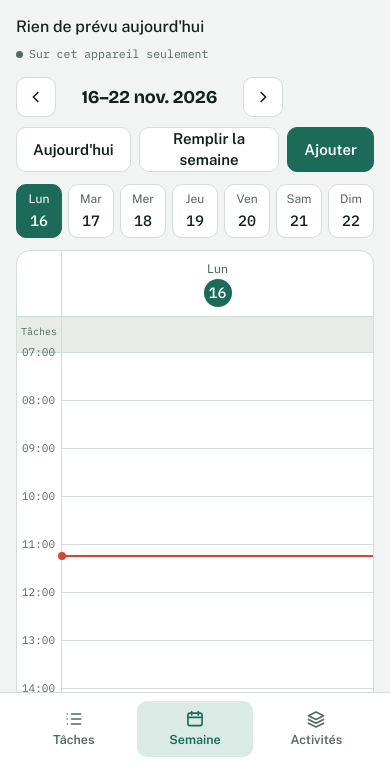
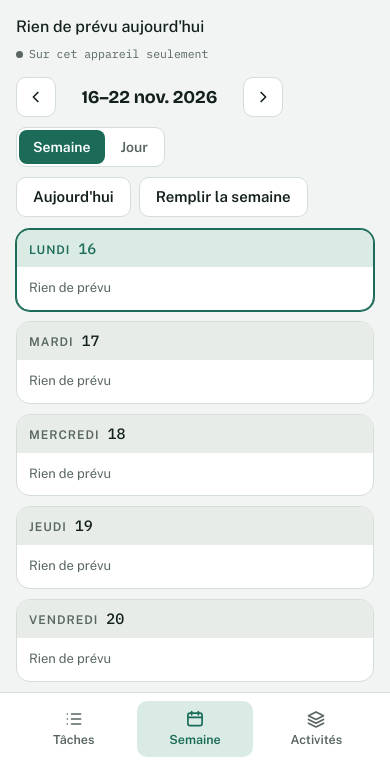
Before and after one commit to Glandisart/Tasks, a plain HTML site: page index.html in a window 390 px wide. Both pictures are taken after a click on the link "Semaine". Shown: the part 79-844 px from the top of the page. Drawn offline with nearby package versions, Linux system fonts and the light colour scheme.

Commit message:
Semaine : vue des sept jours à la suite sur téléphone (bascule Semaine / Jour)
Co-Authored-By: Claude Sonnet 5.5 <noreply@anthropic.com>
Claude-Session: https://claude.ai/code/session_01DMeXySTtUxHxWxzymDyFAn

```diff
--- a/index.html
+++ b/index.html
@@ -181,6 +181,36 @@ input::placeholder{color:var(--muted)}
   .strip{display:flex}
 }
 
+/* Vue semaine complète (téléphone) : les 7 jours à la suite */
+.seg{display:none;border:1px solid var(--line);border-radius:10px;background:var(--surface);padding:2px;gap:2px}
+.seg button{min-height:34px;padding:0 14px;border:0;border-radius:8px;background:none;font-weight:600;font-size:14px;color:var(--muted)}
+.seg button[aria-pressed="true"]{background:var(--accent);color:var(--accent-ink)}
+.agenda{display:none;gap:10px;flex-direction:column}
+.ag-day{background:var(--surface);border:1px solid var(--line);border-radius:14px;overflow:hidden}
+.ag-day.today{border-color:var(--accent);box-shadow:0 0 0 1px var(--accent)}
+.ag-day.past{opacity:.72}
+.ag-h{display:flex;align-items:baseline;gap:8px;width:100%;text-align:left;background:var(--surface-2);border:0;padding:8px 12px;font-size:12px;font-weight:600;letter-spacing:.08em;text-transform:uppercase;color:var(--muted)}
+.ag-day.today .ag-h{background:var(--accent-soft);color:var(--accent)}
+.ag-h .ag-dd{font-family:var(--f-mono);font-size:15px;letter-spacing:0;color:var(--ink);font-weight:500}
+.ag-day.today .ag-h .ag-dd{color:var(--accent)}
+.ag-h .ag-hol{margin-left:auto;font-size:11px;letter-spacing:0;text-transform:none;color:var(--warn);font-weight:600;text-align:right}
+.ag-list{list-style:none;margin:0;padding:6px 10px;display:flex;flex-direction:column;gap:4px}
+.ag-list .tk{display:flex;align-items:flex-start;gap:10px;min-height:36px;padding:2px 0;border:0;background:none;font-size:15px;line-height:1.3}
+.ag-list .tk-box{width:20px;height:20px;margin-top:7px}
+.ag-list .tk-t{background:none;border:0;padding:6px 0;text-align:left;font-size:15px;color:var(--ink);flex:1;min-width:0}
+.ag-list .tk.done .tk-t{text-decoration:line-through;color:var(--muted)}
+.ag-list .tk.late .tk-time{color:var(--danger)}
+.ag-ev{display:flex;flex-direction:column;gap:1px;width:100%;text-align:left;border:0;border-radius:8px;padding:6px 10px;background:var(--eb);color:var(--ef);min-width:0}
+.ag-ev.gen{background:none;border:1.5px dashed var(--ef)}
+.ag-ev .ev-t{font-size:14px}
+.ag-ev .ev-m{font-size:11.5px}
+.ag-empty{color:var(--muted);font-size:13px;padding:6px 2px}
+@media (max-width:899px){
+  .seg{display:inline-flex}
+  #view-semaine.mode-liste .agenda{display:flex}
+  #view-semaine.mode-liste #strip,#view-semaine.mode-liste #timetable,#view-semaine.mode-liste #wk-add{display:none}
+}
+
 /* Fenêtres */
 .overlay{position:fixed;inset:0;z-index:50;background:rgba(8,14,11,.55);display:flex;align-items:flex-end;justify-content:center;
   padding-left:env(safe-area-inset-left,0px);padding-right:env(safe-area-inset-right,0px)}
@@ -312,6 +342,7 @@ input::placeholder{color:var(--muted)}
           <h2 id="wk-label" class="wk-label"></h2>
           <button type="button" class="icon-btn" id="wk-next" aria-label="Semaine suivante"><svg viewBox="0 0 24 24" width="18" height="18" fill="none" stroke="currentColor" stroke-width="2.2" stroke-linecap="round" stroke-linejoin="round" aria-hidden="true"><path d="M9.5 6l6 6-6 6"/></svg></button>
         </div>
+        <div class="seg" id="wk-mode" role="group" aria-label="Affichage"><button type="button" data-mode="liste" aria-pressed="true">Semaine</button><button type="button" data-mode="jour" aria-pressed="false">Jour</button></div>
         <div class="wk-actions">
           <button type="button" class="btn" id="wk-today">Aujourd'hui</button>
           <button type="button" class="btn" id="wk-fill">Remplir la semaine</button>
@@ -319,6 +350,7 @@ input::placeholder{color:var(--muted)}
         </div>
       </div>
       <div id="strip" class="strip"></div>
+      <div id="agenda" class="agenda"></div>
       <div id="timetable" class="tt"></div>
     </section>
     <section id="view-activites" aria-label="Activités" hidden>
@@ -595,7 +627,7 @@ const state = {
   tab: 'taches',
   tasks: [], events: [],
   known: { todo: false, planning: false },
-  selDay: dow(new Date()), weekOffset: 0,
+  selDay: dow(new Date()), weekOffset: 0, wkMode: (function () { try { return localStorage.getItem('qd.v1.wkmode') === 'jour' ? 'jour' : 'liste'; } catch (e) { return 'liste'; } })(),
   showDone: false, qaPrio: false,
   activities: [], gen: defaultGen(), seeded: []
 };
@@ -968,6 +1000,36 @@ function renderWeek() {
     bArr.push('<div class="' + cc + (hn ? ' hol' : '') + ' col-b" data-day="' + i + '" data-minh="' + minH + '" style="height:' + bodyH + 'px">' + evh + '</div>');
   });
   $('#timetable').innerHTML = hArr.join('') + tArr.join('') + bArr.join('');
+  renderAgenda(days, byDay, tStr);
+}
+
+/* Les sept jours à la suite : tâches du jour sans heure d'abord, puis tout par heure */
+const DAY_FULL = ['Lundi', 'Mardi', 'Mercredi', 'Jeudi', 'Vendredi', 'Samedi', 'Dimanche'];
+function renderAgenda(days, byDay, tStr) {
+  const view = $('#view-semaine');
+  view.classList.toggle('mode-liste', state.wkMode === 'liste');
+  $('#wk-mode').querySelectorAll('button').forEach(b => b.setAttribute('aria-pressed', String(b.dataset.mode === state.wkMode)));
+  $('#agenda').innerHTML = days.map((d, i) => {
+    const s = ymd(d);
+    const items = [];
+    state.tasks.filter(tk => tk.due === s || (s === tStr && !tk.done && tk.due && tk.due < tStr)).forEach(tk => items.push({ k: 't', at: tk.time ? toMin(tk.time) : -1, tk }));
+    byDay[i].forEach(e => items.push({ k: 'e', at: toMin(e.start), e }));
+    items.sort((a, b) => (a.at - b.at) || ((a.k === 't' ? 0 : 1) - (b.k === 't' ? 0 : 1)));
+    const rows = items.map(it => {
+      if (it.k === 't') {
+        const tk = it.tk, late = !tk.done && tk.due < tStr;
+        return '<li class="tk' + (tk.done ? ' done' : '') + (late ? ' late' : '') + '">' +
+          '<button type="button" class="tk-box" data-tk-toggle="' + tk.id + '" aria-pressed="' + (tk.done ? 'true' : 'false') + '" aria-label="' + (tk.done ? 'Rouvrir' : 'Terminer') + ' : ' + esc(tk.title) + '"></button>' +
+          '<button type="button" class="tk-t" data-tk-edit="' + tk.id + '">' + (tk.time ? '<span class="tk-time">' + tk.time + '</span> ' : '') + esc((tk.emoji ? tk.emoji + ' ' : '') + tk.title) + (late ? ' <span class="tk-time">· ' + esc(dueLabel(tk.due)) + '</span>' : '') + '</button></li>';
+      }
+      const e = it.e;
+      return '<li><button type="button" class="ag-ev c' + (e.color || 1) + (e.gen ? ' gen' : '') + '" data-ev="' + e.id + '"><span class="ev-t">' + esc(e.title) + '</span><span class="ev-m">' + e.start + '–' + e.end + (e.place ? ' · ' + esc(e.place) : '') + '</span></button></li>';
+    }).join('');
+    const hn = holidayOf(s);
+    return '<section class="ag-day' + (s === tStr ? ' today' : '') + (s < tStr ? ' past' : '') + '">' +
+      '<button type="button" class="ag-h" data-goto-day="' + i + '" aria-label="Voir ' + DAY_FULL[i].toLowerCase() + ' ' + d.getDate() + ' en détail"><span>' + DAY_FULL[i] + '</span><span class="ag-dd">' + d.getDate() + '</span>' + (hn ? '<span class="ag-hol">' + esc(hn) + '</span>' : '') + '</button>' +
+      '<ul class="ag-list">' + (rows || '<li class="ag-empty">Rien de prévu</li>') + '</ul></section>';
+  }).join('');
 }
 
 /* ---------- Fenêtres (feuilles) ---------- */
@@ -1409,7 +1471,7 @@ $('#strip').addEventListener('click', ev => {
   const b = ev.target.closest('[data-sel]');
   if (b) { state.selDay = Number(b.dataset.sel); renderWeek(); }
 });
-$('#timetable').addEventListener('click', ev => {
+function wkClick(ev) {
   const tg = ev.target.closest('[data-tk-toggle]');
   if (tg) {
     const t = state.tasks.find(x => x.id === tg.dataset.tkToggle);
@@ -1429,6 +1491,19 @@ $('#timetable').addEventListener('click', ev => {
     const ws = addDays(weekStart(new Date()), state.weekOffset * 7);
     openEventSheet(null, { day: i, date: ymd(addDays(ws, i)), start: pad(h) + ':00', end: pad(h + 1) + ':00' });
   }
+}
+$('#timetable').addEventListener('click', wkClick);
+$('#agenda').addEventListener('click', ev => {
+  const g = ev.target.closest('[data-goto-day]');
+  if (g) { state.selDay = Number(g.dataset.gotoDay); state.wkMode = 'jour'; try { localStorage.setItem('qd.v1.wkmode', 'jour'); } catch (e) {} renderWeek(); return; }
+  wkClick(ev);
+});
+$('#wk-mode').addEventListener('click', ev => {
+  const b = ev.target.closest('[data-mode]');
+  if (!b) return;
+  state.wkMode = b.dataset.mode;
+  try { localStorage.setItem('qd.v1.wkmode', state.wkMode); } catch (e) {}
+  renderWeek();
 });
 
 /* Effacer les exemples */
--- a/sw.js
+++ b/sw.js
@@ -1,5 +1,5 @@
 // Hors ligne : l'app est mise en cache au premier chargement. Incrémenter VERSION à chaque mise à jour.
-const VERSION = 'quotidien-v3';
+const VERSION = 'quotidien-v4';
 const SHELL = ['./', 'index.html', 'manifest.webmanifest', 'icons/icon-192.png', 'icons/icon-512.png', 'icons/apple-touch-icon.png'];
 
 self.addEventListener('install', e => {
```
